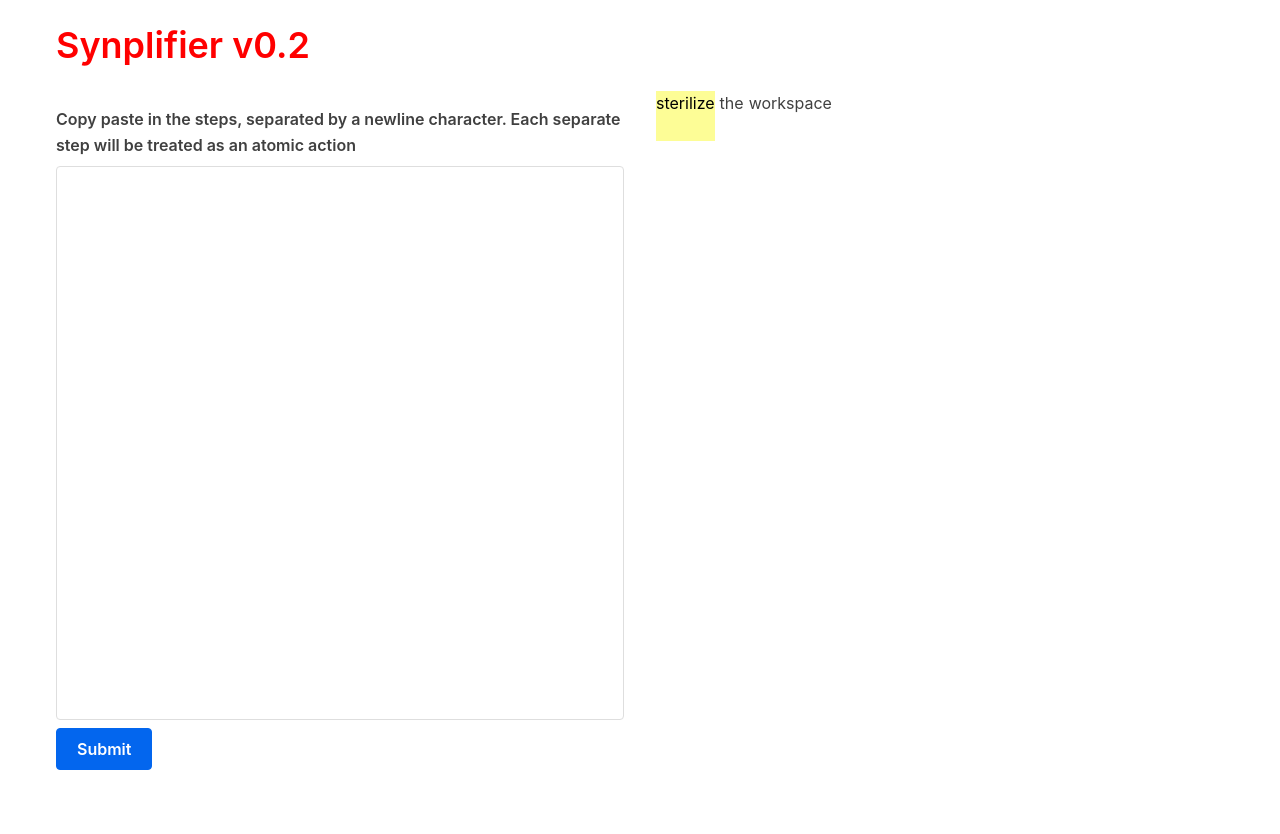
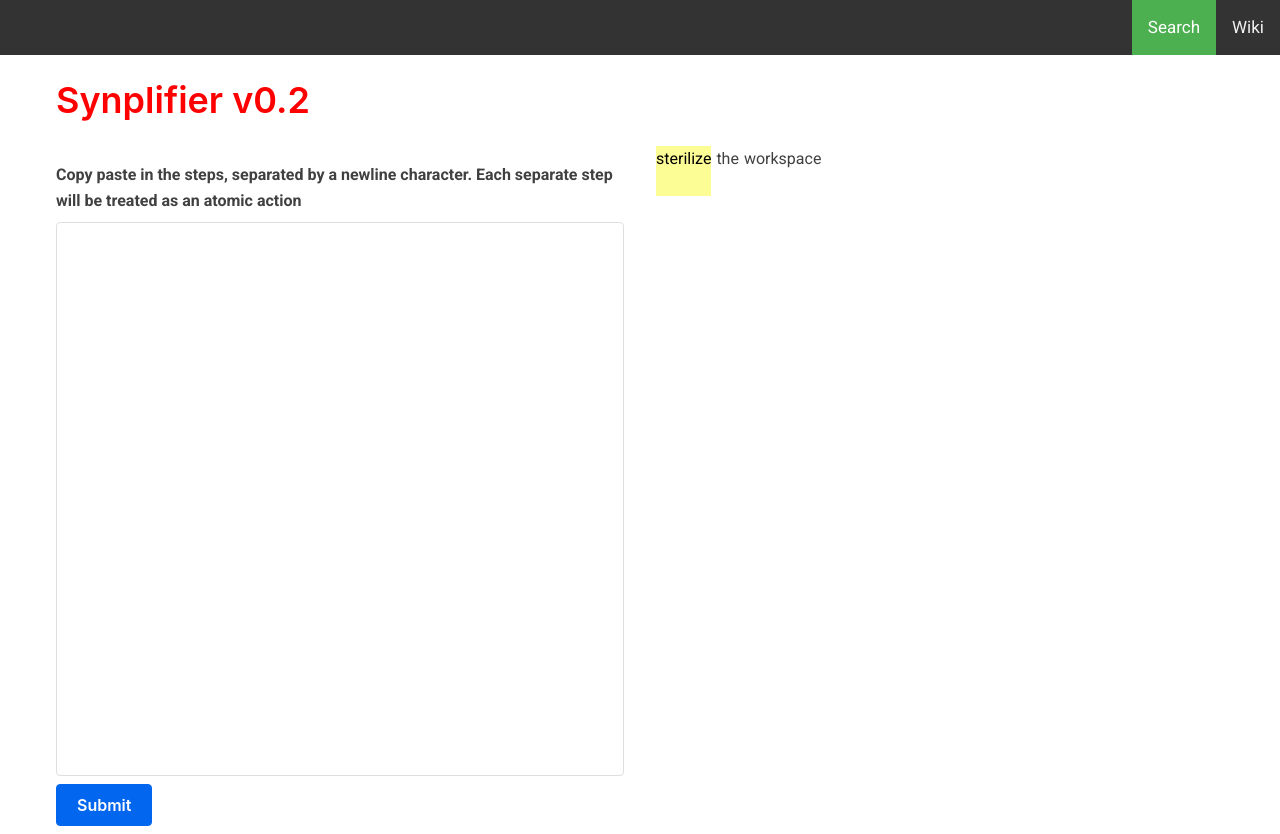
Before and after one commit to rkique/react-synplifier, a React (Create React App) app in the folder synplifier/: page / in a window 1280 px wide. Before the commit the page ends 800 px from the top, so only its background shows below. Built offline with nearby package versions, Linux system fonts and the light colour scheme.

Commit message:
nav and antd

```diff
--- a/synplifier/package.json
+++ b/synplifier/package.json
@@ -3,9 +3,12 @@
   "version": "0.1.0",
   "private": true,
   "dependencies": {
+    "@material-ui/core": "^4.11.0",
     "@testing-library/jest-dom": "^4.2.4",
     "@testing-library/react": "^9.5.0",
     "@testing-library/user-event": "^7.2.1",
+    "antd": "^4.6.1",
+    "fontsource-roboto": "^3.0.3",
     "react": "^16.13.1",
     "react-dom": "^16.13.1",
     "react-scripts": "^2.1.8",
--- a/synplifier/public/index.html
+++ b/synplifier/public/index.html
@@ -24,20 +24,17 @@
       work correctly both with client-side routing and a non-root public URL.
       Learn how to configure a non-root public URL by running `npm run build`.
     -->
-    <title>React App</title>
+    <title>Synplifier</title>
+    <link rel="stylesheet" href="https://fonts.googleapis.com/css?family=Roboto:300,400,500,700&display=swap" />
   </head>
   <body>
+    <div class="topnav">
+      <div class="topnav-right">
+        <a class="active" href="#search">Search</a>
+        <a href="#wiki">Wiki</a>
+      </div>
+    </div>
     <noscript>You need to enable JavaScript to run this app.</noscript>
     <div id="root"></div>
-    <!--
-      This HTML file is a template.
-      If you open it directly in the browser, you will see an empty page.
-
-      You can add webfonts, meta tags, or analytics to this file.
-      The build step will place the bundled scripts into the <body> tag.
-
-      To begin the development, run `npm start` or `yarn start`.
-      To create a production bundle, use `npm run build` or `yarn build`.
-    -->
   </body>
 </html>
--- a/synplifier/src/index.css
+++ b/synplifier/src/index.css
@@ -1,8 +1,44 @@
+/* Add a black background color to the top navigation */
+.topnav {
+  background-color: #333;
+  overflow: hidden;
+}
+
+/* Style the links inside the navigation bar */
+.topnav a {
+float: left;
+color: #f2f2f2;
+text-align: center;
+padding: 14px 16px;
+text-decoration: none;
+font-size: 17px;
+}
+
+/* Change the color of links on hover */
+.topnav a:hover {
+background-color: #ddd;
+color: black;
+}
+
+/* Add a color to the active/current link */
+.topnav a.active {
+background-color: #4CAF50;
+color: white;
+}
+
+/* Right-aligned section inside the top navigation */
+.topnav-right {
+float: right;
+}
 
 #tagsText{
   width: 500px;
   display: flex;
   flex-wrap: wrap;
+}
+
+body {
+  font-family: "Roboto";
 }
 
 .stepsTable{
```
Also changed, not shown: 1 other file (tests, documents, lock files or other folders).
